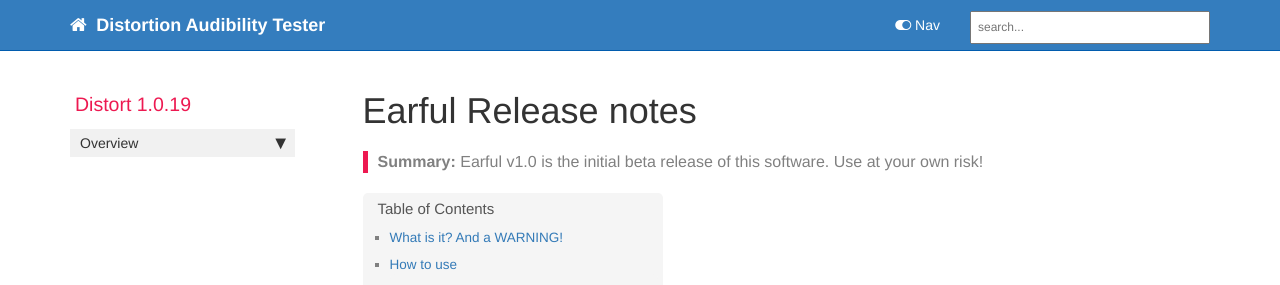
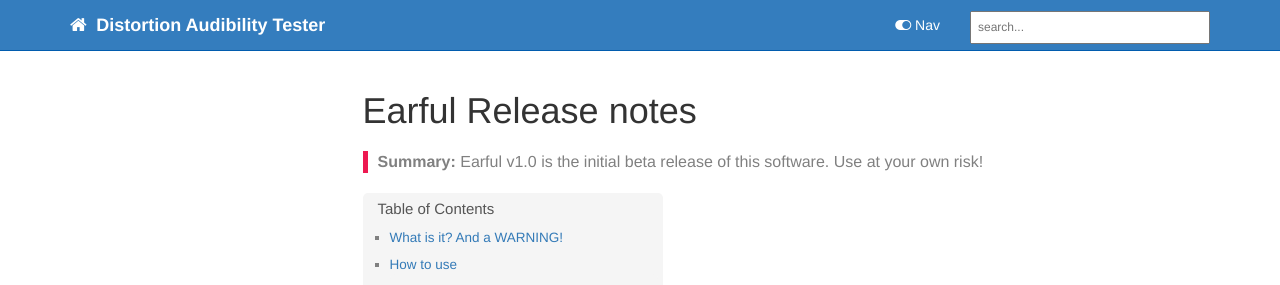
Before and after one commit to pkane2001/Distort, a Jekyll site: the page built from docs/earful.md, in a window 1280 px wide. Shown: the top 285 px of the page. Built offline with Jekyll 4.4.1, drawn with Linux system fonts in a browser that asks for light colours; nearby versions of some CDN libraries; our own code applies the rules of GitHub Pages for plain Markdown files; comment, search, counter and statistics services are not loaded; part of the change alters nothing that is shown.

Commit message:
no message

```diff
--- a/docs/earful.md
+++ b/docs/earful.md
@@ -4,7 +4,6 @@ tags: [Earful]
 keywords: release notes, announcements, what's new, new features
 last_updated: July 23, 2020
 summary: "Earful v1.0 is the initial beta release of this software. Use at your own risk!"
-sidebar: mydoc_sidebar
 permalink: earful.html
 folder: mydoc
 comments: true
```
